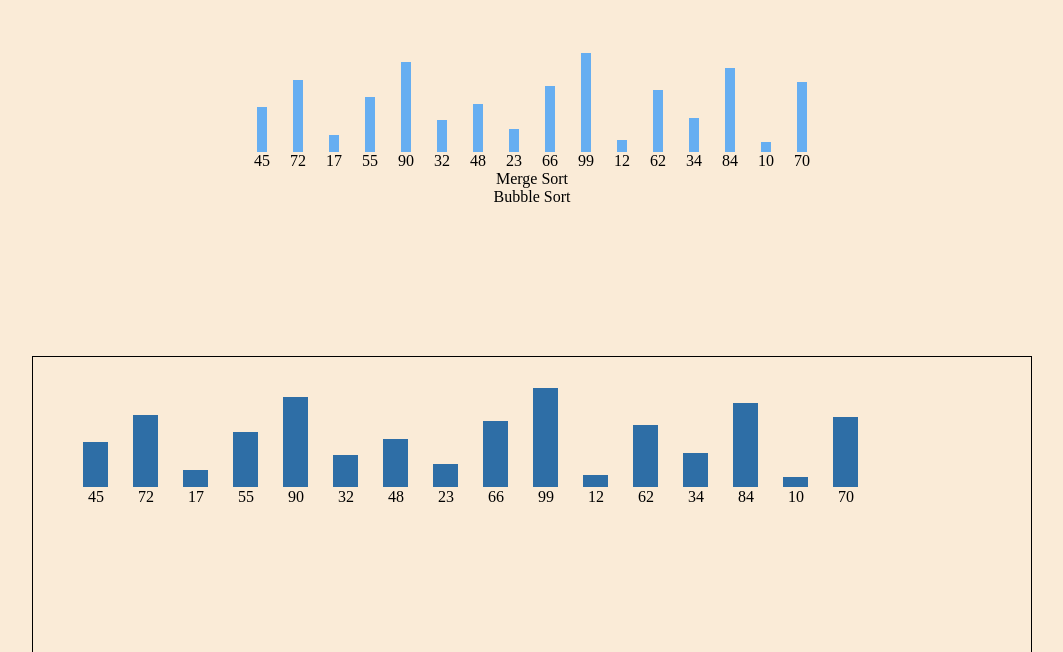
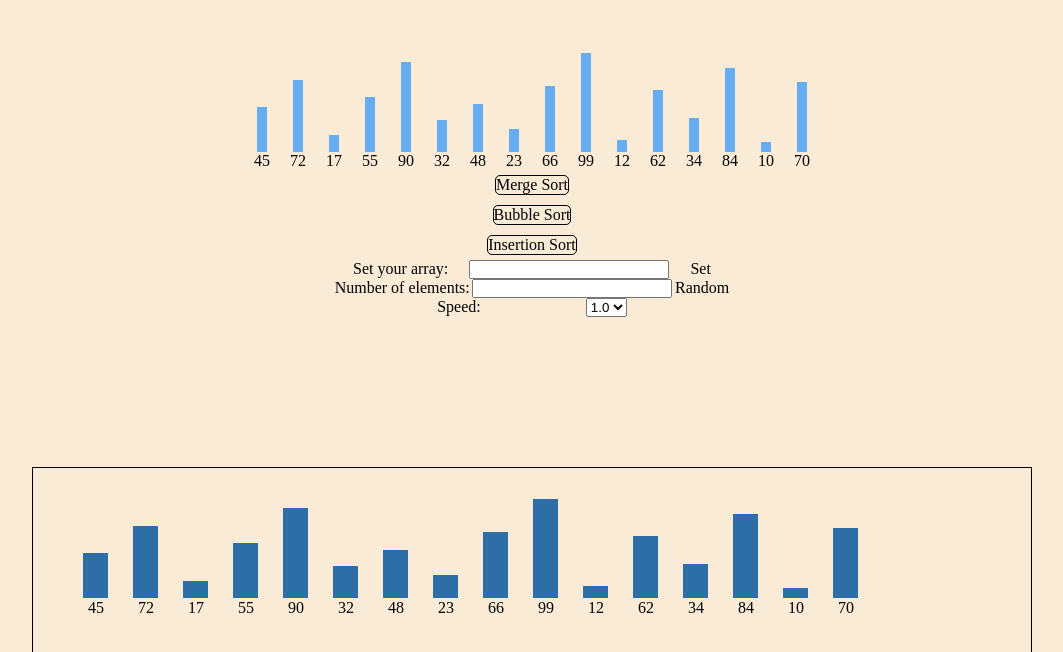
Before and after one commit to CZShuo/algorithm-visual, a React app: page / in a window 1280 px wide. Shown: the top 652 px of the page, without its empty margins (108-1171 px from the left). Built offline with nearby package versions, Linux system fonts and the light colour scheme; the HTML template or start-up script is replaced by a standard one.

Commit message:
Insertion Sort

```diff
--- a/src/index.css
+++ b/src/index.css
@@ -52,3 +52,24 @@ body{
     height: 1000px;
     border: 1px solid rgb(0, 0, 0);
 }
+
+
+.sort{
+    cursor: pointer;
+    border: 1px solid rgb(0, 0, 0);
+    border-radius:5px;
+    margin: 5px auto;
+    user-select: none;
+}
+.sort:hover{
+    color: brown;
+}
+
+.set-array{
+    width: 400px;
+    display: flex;
+    justify-content: space-evenly;
+}
+.set-array>input{
+    width:200px;
+}
--- a/src/index.jsx
+++ b/src/index.jsx
@@ -15,6 +15,7 @@ import {
     animation,
     doAnimation,
     clearAnimation,
+    setTime
 } from "./sorting-algorithms";
 // const Algo = require("./sorting-algorithms.js");
 
@@ -38,6 +39,8 @@ const Main = (props) => {
         [15, 70],
     ]);
 
+    const [animationArray, setAnimation] = useState(array);
+    // console.log(animationArray);
     // console.log(mergeSort(array, 0));
     // console.log(array);
     return (
@@ -57,21 +60,73 @@ const Main = (props) => {
                     );
                 })}
             </div>
-            <div
+            <div className='sort'
                 onClick={() => {
-                    let newArr = mergeSort(array, 0);
+                    let newArr = mergeSort(array, 0,animationArray);
                     doAnimation(animation, setArray, newArr);
                 }}
             >
                 Merge Sort
             </div>
-            <div
+            <div className='sort'
                 onClick={() => {
                     let newArr = bubbleSort(array, 0);
                     doAnimation(animation, setArray, newArr);
                 }}
             >
                 Bubble Sort
+            </div>
+            <div className='sort'
+                onClick={() => {
+                    let newArr = insertionSort(array);
+                    // console.log(newArr);
+                    doAnimation(animation, setArray, newArr);
+                }}
+            >
+                Insertion Sort
+            </div>
+            <div className="set-array">
+                <div>Set your array: </div>
+                <input type="text" id="array-input" />
+                <div id="send-array" onClick={() =>{
+                    let input = document.getElementById('array-input').value;
+                    let arr = input.replace(/\s/g,'').split(',');
+                    arr = arr.map((element,index) => [index, Number(element)]);
+                    setArray(arr);
+                }}>Set</div>
+            </div>
+            <div className='set-array'>
+                <div>Number of elements: </div>
+                <input id='number-input' type='number' />
+                <div id="send-number" onClick={() => {
+                    let num = document.getElementById('number-input').value;
+                    if(num>50){
+                        num=50;
+                        alert("Can't be more than 50 numbers !");
+                        document.getElementById('number-input').value=50;
+                    }
+                    if(num<5){
+                        num=5;
+                        alert("Can't be less than 5 numbers !");
+                        document.getElementById('number-input').value=5;
+                    }
+                    let arr = [];
+                    for (let i = 0; i < num;i++) {
+                        arr.push([i,Math.floor(Math.random()*100)]);
+                    }
+                    setArray(arr);
+                }}>Random</div>
+            </div>
+            <div className="set-array">
+                <div>Speed: </div>
+                <select defaultValue='200' onChange={(e)=>{
+                    setTime(e.target.value);
+                }}>
+                    <option value="400">0.5</option>
+                    <option value="200">1.0</option>
+                    <option value="133">1.5</option>
+                    <option value="100">2.0</option>
+                </select>
             </div>
             <div className="bars">
                 {array.map((element, index) => {
--- a/src/sorting-algorithms.js
+++ b/src/sorting-algorithms.js
@@ -40,26 +40,54 @@ const bubbleSort = (array) => {
 }
 
 const insertionSort = (array) => {
-
+    let arr = [...array];
+    let length = array.length;
+    for (let i = 1; i < length; i++) {
+        // let temp = arr[i][1];
+        for (let j = i - 1; j >= 0; j--) {
+            let tempA = [...arr[j]];
+            let tempB = [...arr[j + 1]];
+            animation.push(['com', tempA, tempB]);
+            if (tempA[1] > tempB[1]) {
+                animation.push(['push', tempA, tempB]);
+                [arr[j+1][1], arr[j][1]]=[arr[j][1],arr[j+1][1]];
+            }else{
+                break;
+            }
+        }
+        // while (j >= 0 && arr[j][1] > temp) {
+        //     let tempA = [...arr[j + 1]];
+        //     let tempB = [...arr[j]];
+        //     animation.push(['com', tempA, tempB]);
+        //     animation.push(['push', tempA, tempB]);
+        //     arr[j + 1][1] = arr[j][1];
+        //     j--;
+        // }
+        // arr[j + 1][1] = temp;
+    }
+    return arr;
 }
 const selectionSort = (array) => {}
 
-let time = 100;
+let time = 200;
+const setTime = t => {
+    time = t;
+}
 let animation = [];
 const clearAnimation = () => {
     animation = [];
 }
 
 //O(nlogn)
-const mergeSort = (arr, startIndex) => {
+const mergeSort = (arr, startIndex, animationArray) => {
     let array = [...arr];
-    animation.push(['range', array]);
+    // animation.push(['range', array]);
     if (array.length < 2) return array;
     let index = startIndex;
     let mid = Math.floor(array.length / 2);
-    animation.push(['getmid', mid]);
-    let left = mergeSort(array.slice(0, mid), index);
-    let right = mergeSort(array.slice(mid), mid + index);
+    // animation.push(['getmid', mid]);
+    let left = mergeSort(array.slice(0, mid), index, animationArray);
+    let right = mergeSort(array.slice(mid), mid + index, animationArray);
 
     let result = [];
     while (left.length > 0 && right.length > 0) {
@@ -68,12 +96,14 @@ const mergeSort = (arr, startIndex) => {
         ]);
         if (right[0][1] < left[0][1]) {
             // console.log('r'+right+' '+left);
+            // [animationArray[index][1],right[0][1]]=[right[0][1],animationArray[index][1]];
             let temp = [index, right[0][1]];
             result.push(temp);
             animation.push(['push', [...right[0]], temp]);
             right.shift();
         } else {
             // console.log('l'+left[0]+' '+right[0]);
+            // [animationArray[index][1],left[0][1]]=[left[0][1],animationArray[index][1]];
             let temp = [index, left[0][1]];
             result.push(temp);
             animation.push(['push', [...left[0]], temp]);
@@ -102,6 +132,8 @@ const mergeSort = (arr, startIndex) => {
     return result;
 }
 const doAnimation = (animation, setArray, newArr) => {
+    let times = 0;
+    // console.log(animation);
     animation.forEach((element, index) => {
         index = index + 1;
         if (element[0] == 'com') {
@@ -120,6 +152,7 @@ const doAnimation = (animation, setArray, newArr) => {
                 getClass('bar-sort')[element[2][0]].style.backgroundColor = 'blue';
             }, time * index)
         } else if (element[0] == 'push') {
+            times++;
             setTimeout(() => {
                 Array.from(getClass('bar')).forEach(bar => {
                     bar.style.backgroundColor = '#66aef1';
@@ -154,9 +187,26 @@ const doAnimation = (animation, setArray, newArr) => {
             bar.style.display = 'none';
         })
         // console.log(animation);
+        console.log(times);
         clearAnimation();
         setArray(newArr);
     }, time * (animation.length + 1))
+}
+
+const mergeSortTemp = (arr, startIndex) => {
+    let array = [...arr];
+    if (array.length < 2) return array;
+    let index = startIndex;
+    let mid = Math.floor(array.length / 2);
+    let left = mergeSortTemp(array.slice(0, mid), index);
+    let right = mergeSortTemp(array.slice(mid), mid + index);
+
+    let result = [];
+    while (left.length > 0 && right.length > 0) {
+        if (left[0][1] < right[0][1]) {
+
+        }
+    }
 }
 
 const quickSort = (array) => {}
@@ -175,5 +225,6 @@ export {
     librarySort,
     animation,
     doAnimation,
-    clearAnimation
+    clearAnimation,
+    setTime
 }
```
